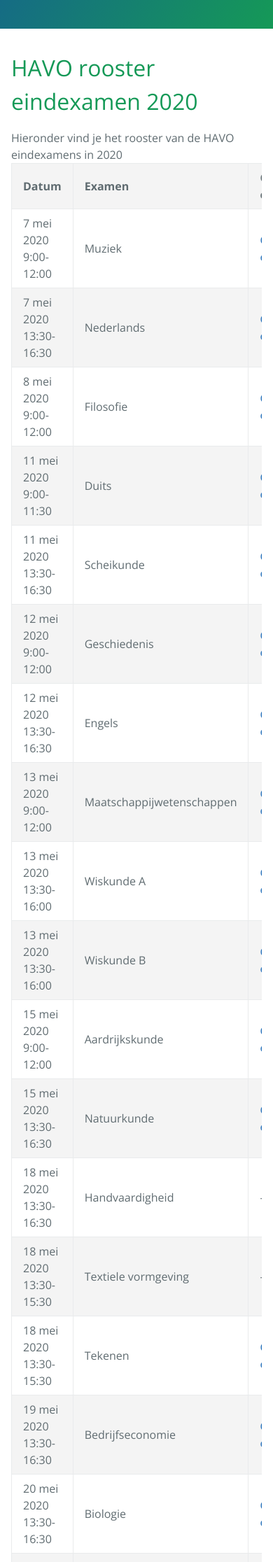
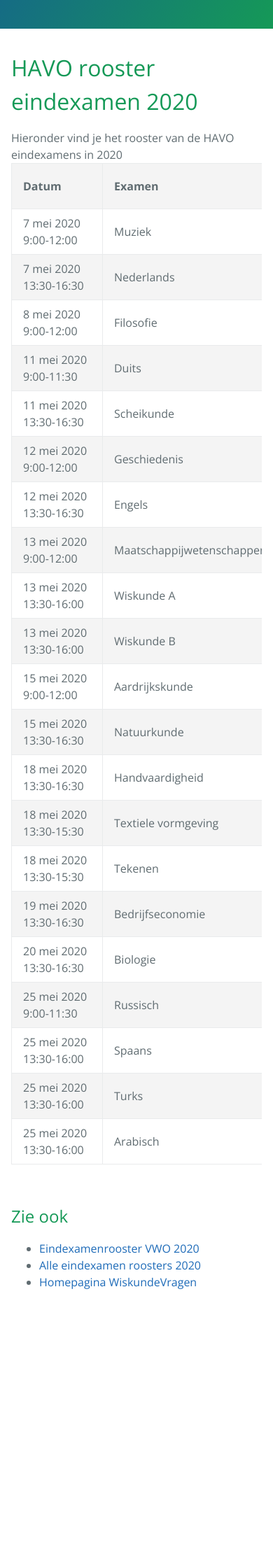
Before and after one commit to wiskundevragen/wiskundevragen.github.io, a Jekyll site: the page built from examen/havo.html, in a window 390 px wide. Shown: the part 326-2558 px from the top of the page at 70% size. Built offline with Jekyll 4.4.1, drawn with Linux system fonts in a browser that asks for light colours; after the commit the page ends 2204 px from its top, so only the background shows below that; some of the changed text lies outside the part shown.

Commit message:
improve mobile readability

```diff
--- a/examen/havo.html
+++ b/examen/havo.html
@@ -3,6 +3,11 @@ desc: Het eindexamenrooster HAVO 2020
 title: HAVO rooster eindexamen 2020
 see_also: ["vwo_rooster", "roosterpagina", "home"]
 ---
+<style>
+	tr td:first-of-type {
+		min-width: 130px;
+	}
+</style>
 Hieronder vind je het rooster van de HAVO eindexamens in 2020
 <table>
 	<tr>
--- a/examen/vwo.html
+++ b/examen/vwo.html
@@ -3,6 +3,11 @@ desc: Het eindexamenrooster VWO 2020
 title: VWO rooster eindexamen 2020
 see_also: ["havo_rooster", "roosterpagina", "home"]
 ---
+<style>
+	tr td:first-of-type {
+		min-width: 130px;
+	}
+</style>
 Hieronder vind je het rooster van de VWO eindexamens in 2020
 <table>
 	<tr>
```
